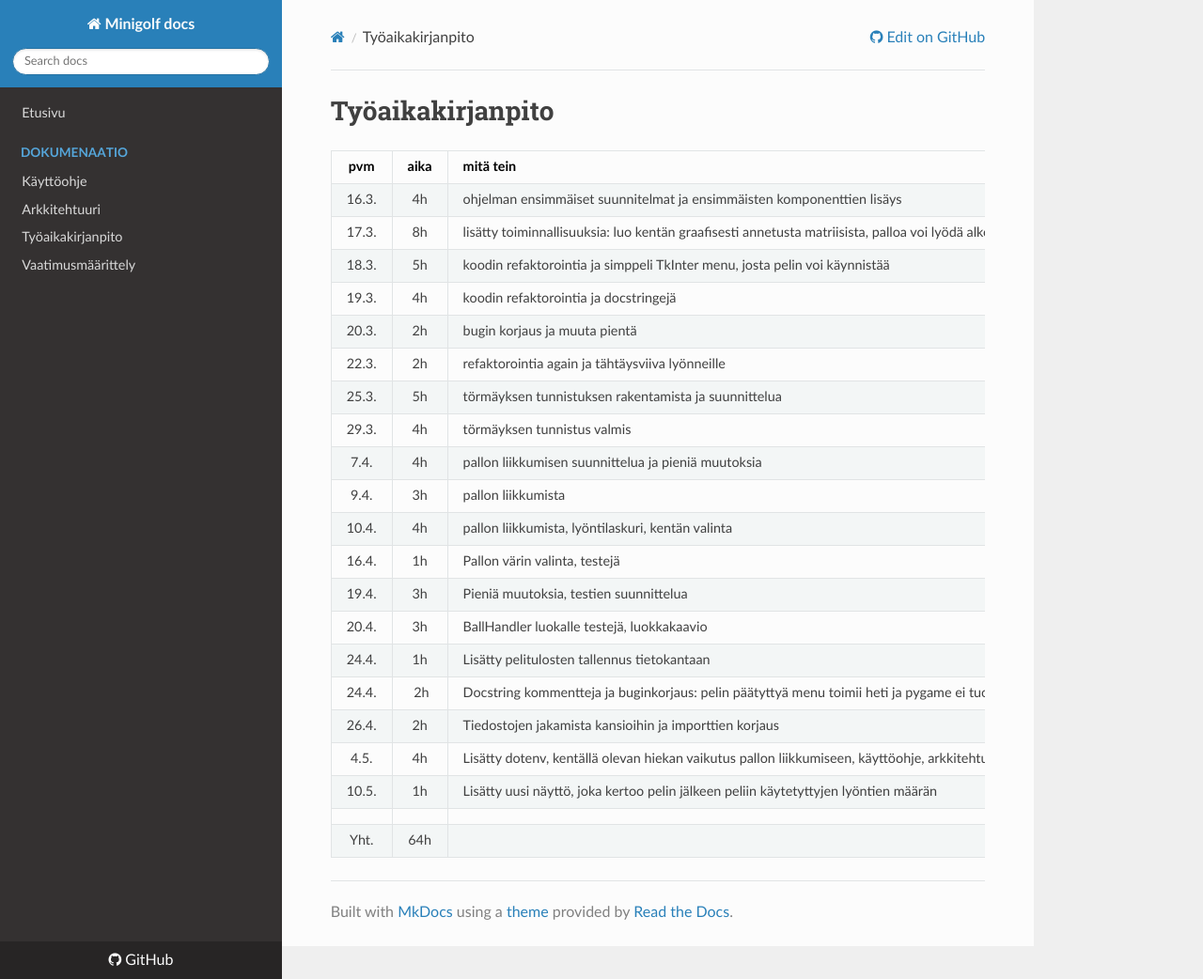
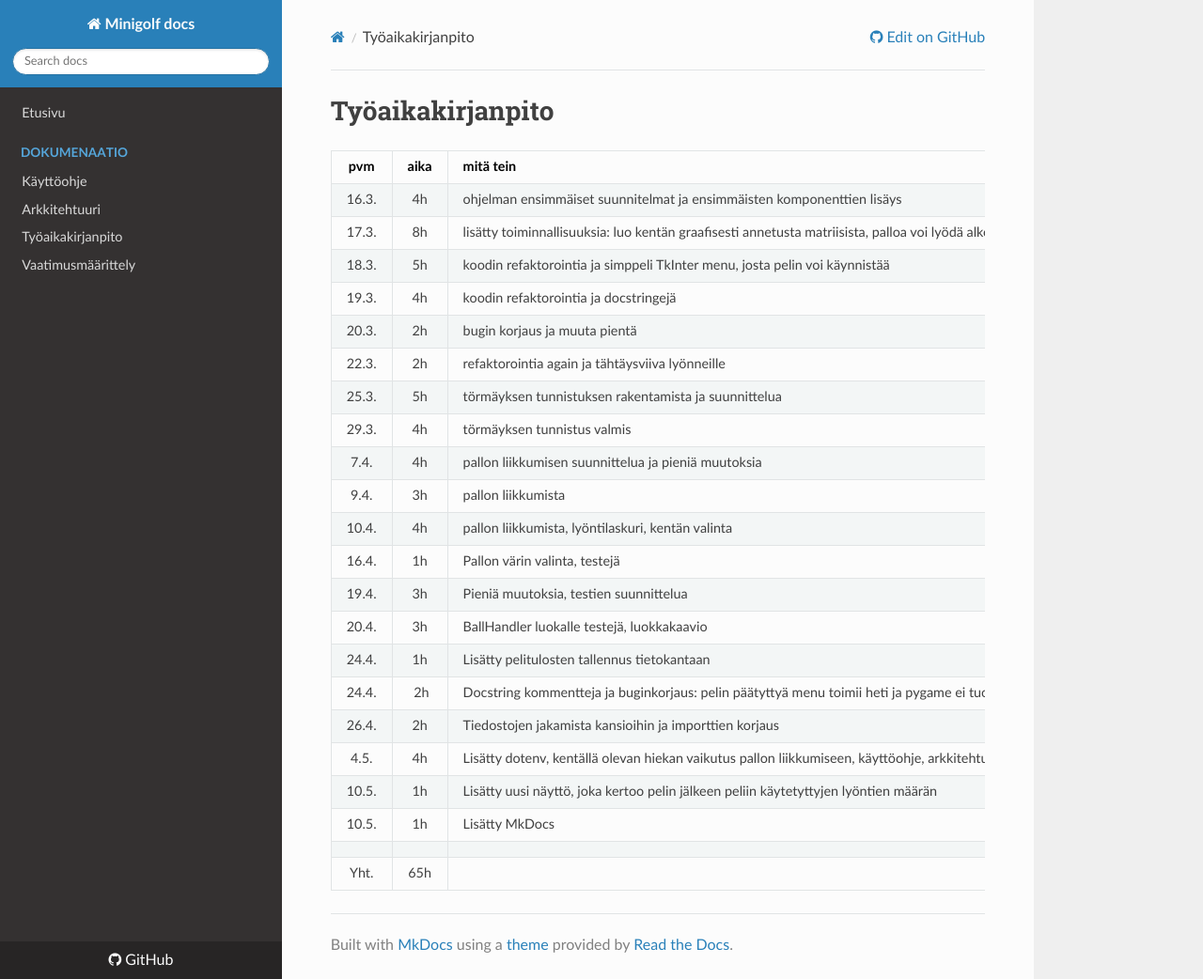
Before and after one commit to makeri89/Ohjelmistotekniikka, an MkDocs documentation site: the page built from dokumentaatio/tyoaikakirjanpito.md, in a window 1280 px wide and 1042 px high. Shown: the whole window at 94% size. Built offline with MkDocs 1.6.1, drawn with Linux system fonts in a browser that asks for light colours; nearby versions of some CDN libraries.

Commit message:
fix mkdocs lists and links

```diff
--- a/dokumentaatio/tyoaikakirjanpito.md
+++ b/dokumentaatio/tyoaikakirjanpito.md
@@ -21,5 +21,6 @@
 | 26.4. |  2h  | Tiedostojen jakamista kansioihin ja importtien korjaus                                                   |
 | 4.5.  |  4h  | Lisätty dotenv, kentällä olevan hiekan vaikutus pallon liikkumiseen, käyttöohje, arkkitehtuurikuvausta   |
 | 10.5. |  1h  | Lisätty uusi näyttö, joka kertoo pelin jälkeen peliin käytetyttyjen lyöntien määrän                      |
+| 10.5. |  1h  | Lisätty MkDocs                                                                                           |
 |       |      |                                                                                                          |
-| Yht.  | 64h  |                                                                                                          |
+| Yht.  | 65h  |                                                                                                          |
--- a/mkdocs.yml
+++ b/mkdocs.yml
@@ -9,3 +9,5 @@ nav:
 repo_url: https://github.com/makeri89/Ohjelmistotekniikka
 theme: readthedocs
 docs_dir: dokumentaatio
+markdown_extensions:
+  - sane_lists
```
Also changed, not shown: dokumentaatio/arkkitehtuuri.md (+2 -2 lines).
